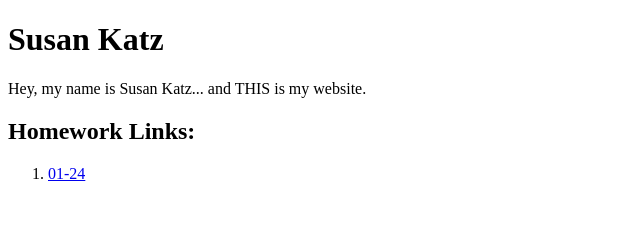
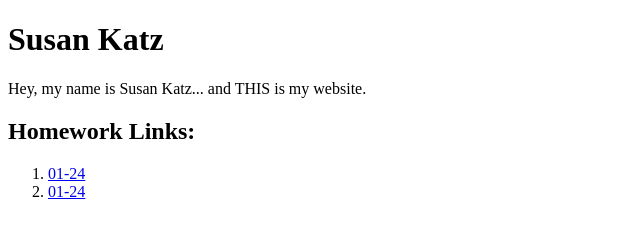
Before and after one commit to susankatz/susankatz.github.io, a plain HTML site: page index.html in a window 1280 px wide. Shown: the full height of the page, 0-640 px from the left. Drawn offline with Linux system fonts and the light colour scheme.

Commit message:
homepage update

```diff
--- a/index.html
+++ b/index.html
@@ -12,6 +12,7 @@
          <div>
         <ol>
             <li><a href="https://susankatz.github.io/homework/01-24/index.html">01-24</a></li>
+            <li><a href="https://susankatz.github.io/homework/01-31/index.html">01-24</a></li>
         </ol>
     </div>
 
```
